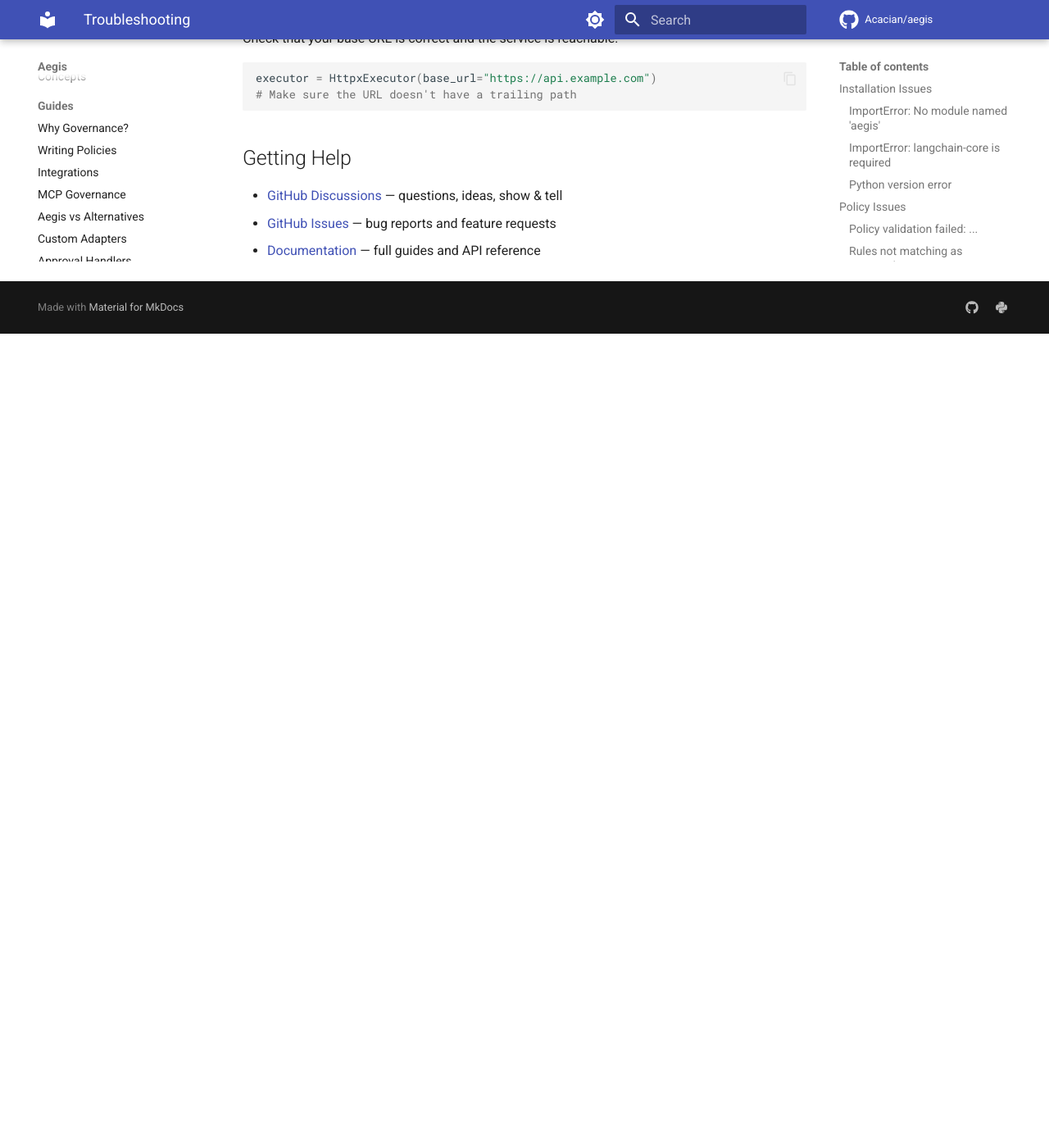
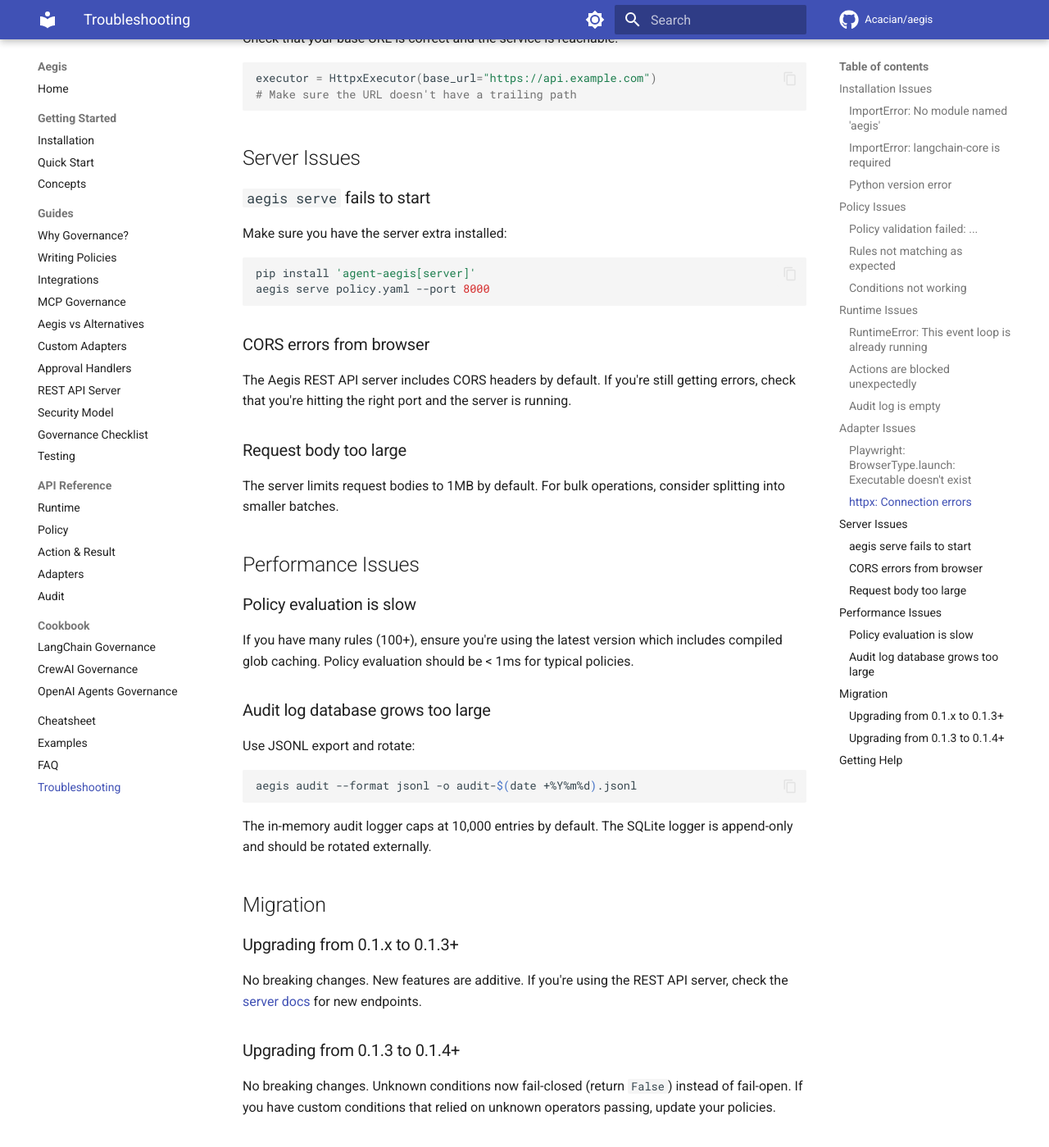
Before and after one commit to Acacian/aegis, an MkDocs documentation site: the page built from docs/troubleshooting.md, in a window 1280 px wide and 1400 px high, scrolled down 2524 px. Shown: the whole window at 82% size. Built offline with MkDocs 1.6.1 and Material for MkDocs 9.7.7, drawn with Linux system fonts in a browser that asks for light colours; comment, search, counter and statistics services are not loaded; before the commit the page ends 2931 px from its top, so only the background shows below that.

Commit message:
docs: expand troubleshooting with server, performance, and migration
Added sections for REST API server issues, performance tuning, and
version migration notes (0.1.x → 0.1.3 → 0.1.4).

Co-Authored-By: Claude Opus 4.6 <noreply@anthropic.com>

````diff
--- a/docs/troubleshooting.md
+++ b/docs/troubleshooting.md
@@ -124,6 +124,51 @@ executor = HttpxExecutor(base_url="https://api.example.com")
 # Make sure the URL doesn't have a trailing path
 ```
 
+## Server Issues
+
+### `aegis serve` fails to start
+
+Make sure you have the server extra installed:
+
+```bash
+pip install 'agent-aegis[server]'
+aegis serve policy.yaml --port 8000
+```
+
+### CORS errors from browser
+
+The Aegis REST API server includes CORS headers by default. If you're still getting errors, check that you're hitting the right port and the server is running.
+
+### Request body too large
+
+The server limits request bodies to 1MB by default. For bulk operations, consider splitting into smaller batches.
+
+## Performance Issues
+
+### Policy evaluation is slow
+
+If you have many rules (100+), ensure you're using the latest version which includes compiled glob caching. Policy evaluation should be < 1ms for typical policies.
+
+### Audit log database grows too large
+
+Use JSONL export and rotate:
+
+```bash
+aegis audit --format jsonl -o audit-$(date +%Y%m%d).jsonl
+```
+
+The in-memory audit logger caps at 10,000 entries by default. The SQLite logger is append-only and should be rotated externally.
+
+## Migration
+
+### Upgrading from 0.1.x to 0.1.3+
+
+No breaking changes. New features are additive. If you're using the REST API server, check the [server docs](guides/rest-api.md) for new endpoints.
+
+### Upgrading from 0.1.3 to 0.1.4+
+
+No breaking changes. Unknown conditions now fail-closed (return `False`) instead of fail-open. If you have custom conditions that relied on unknown operators passing, update your policies.
+
 ## Getting Help
 
 - [GitHub Discussions](https://github.com/Acacian/aegis/discussions) — questions, ideas, show & tell
````
